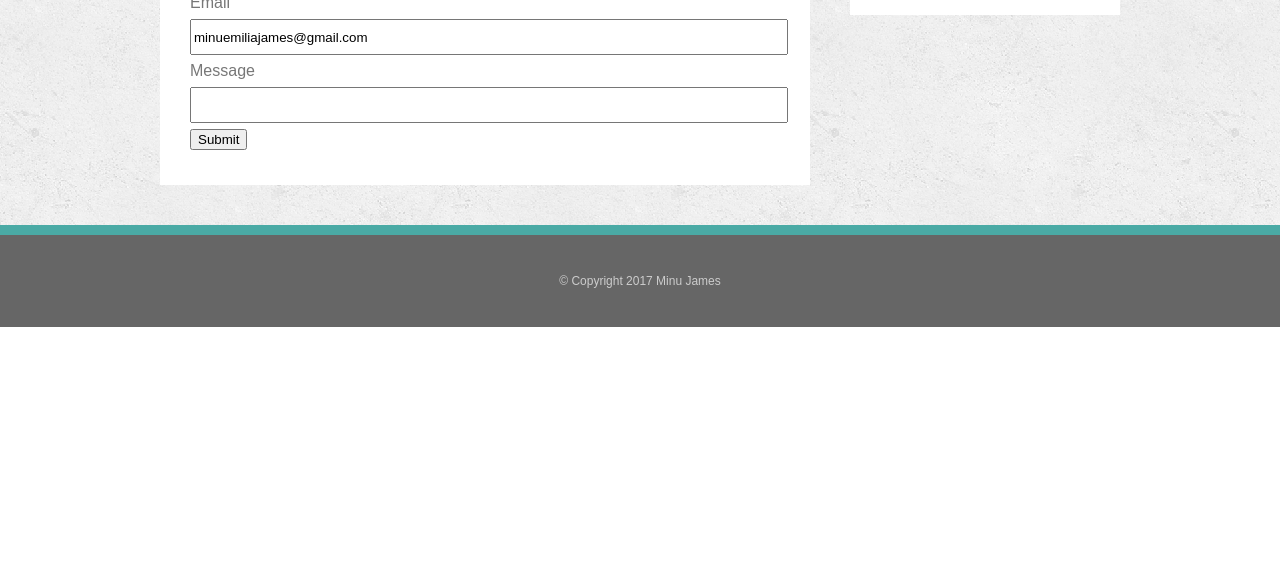
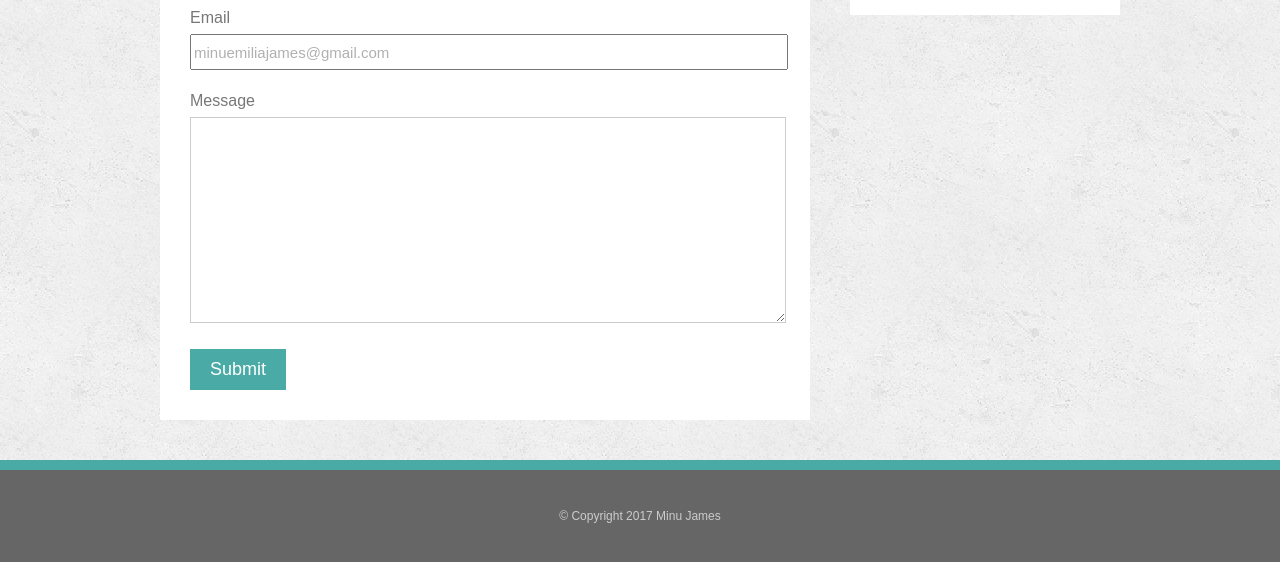
Before and after one commit to minujames/Basic-Portfolio, a plain HTML site: page contact.html in a window 1280 px wide. Shown: the part 319-881 px from the top of the page. Before the commit the page ends 800 px from the top, so only its background shows below. Drawn offline with Linux system fonts and the light colour scheme.

Commit message:
completing the contacts page basic layout

```diff
--- a/assets/css/style.css
+++ b/assets/css/style.css
@@ -1,5 +1,5 @@
 body{
-  font-family: 'Arial', 'Helvetica Neue', Helvetica, sans-serif;
+  font-family: 'Arial', 'Helvetica Neue', 'Helvetica', 'sans-serif';
   line-height: 32px;
 }
 
@@ -64,20 +64,6 @@ h1
 }
 
 
-
-/*#main-section{
-  padding: 30px 30px;
-  margin: 40px auto;
-  float: left;
-  width: 650px;
-  height: 100%;
-  background-color: #ffffff;
-}*/
-
-/*#main-heading{
-  padding: 30px 30px;
-}*/
-
 #aboutme-content-div{
   margin: 25px 0 0 0;
   /*padding: 0 30px 30px 30px;*/
@@ -130,7 +116,7 @@ h2{
 
 h3{
   font-size: 20px;
-  margin: 0 0 15px 0;
+  margin: 0 0 20px 0;
 }
 
 hr{
@@ -177,10 +163,10 @@ footer{
 }
 
 .project{
-width: 280px;
-height: 200px;
-background-color: yellow;
-margin-top: 30px;
+  width: 280px;
+  height: 200px;
+  background-color: yellow;
+  margin-top: 30px;
   background-size: 280px 200px;
 }
 
@@ -234,9 +220,28 @@ input[type=text]
 {
   width: 100%;
   height: 30px;
+  margin-bottom: 15px;
+  color: #b0b0b0;
+  font-size: 15px;
+  border-style: solid 2px;
 }
 
 input[type=submit]
 {
+  padding:10px 20px;
+  border:0 none;
+  cursor:pointer;
+  background-color: #4aaaa5;
+  font-size: 18px;
+  color: #ffffff;
+}
 
+textarea{
+  height: 200px;
+  width: 100%;
+  border:solid 1px #cccccc;
+  margin-bottom: 15px;
+  font-size: 15px;
+  color: #b0b0b0;
+  line-height: 1.5;
 }
--- a/contact.html
+++ b/contact.html
@@ -36,23 +36,15 @@
     <div id="page-div" class=".clearfix">
       <div id="content-section">
         <section id="main-section">
-          <!-- <section id="main-heading"> -->
           <h2>Contact</h2>
           <hr>
-          <!-- </section> -->
           <section id="contact-div">
             Name
-          <br>
             <input type="text" name="name" value="Minu James">
-          <br>
             Email
-          <br>
             <input type="text" name="email" value="minuemiliajames@gmail.com">
-          <br>
             Message
-          <br>
-          <input type="text" name="message" value="">
-          <br>
+            <textarea name="message"></textarea>
             <input type="submit" value="Submit">
           </section>
         </section>
```
Also changed, not shown: index.html (+0 -2 lines), portfolio.html (+0 -2 lines). Lines whose indentation alone changed are shown as unchanged.
